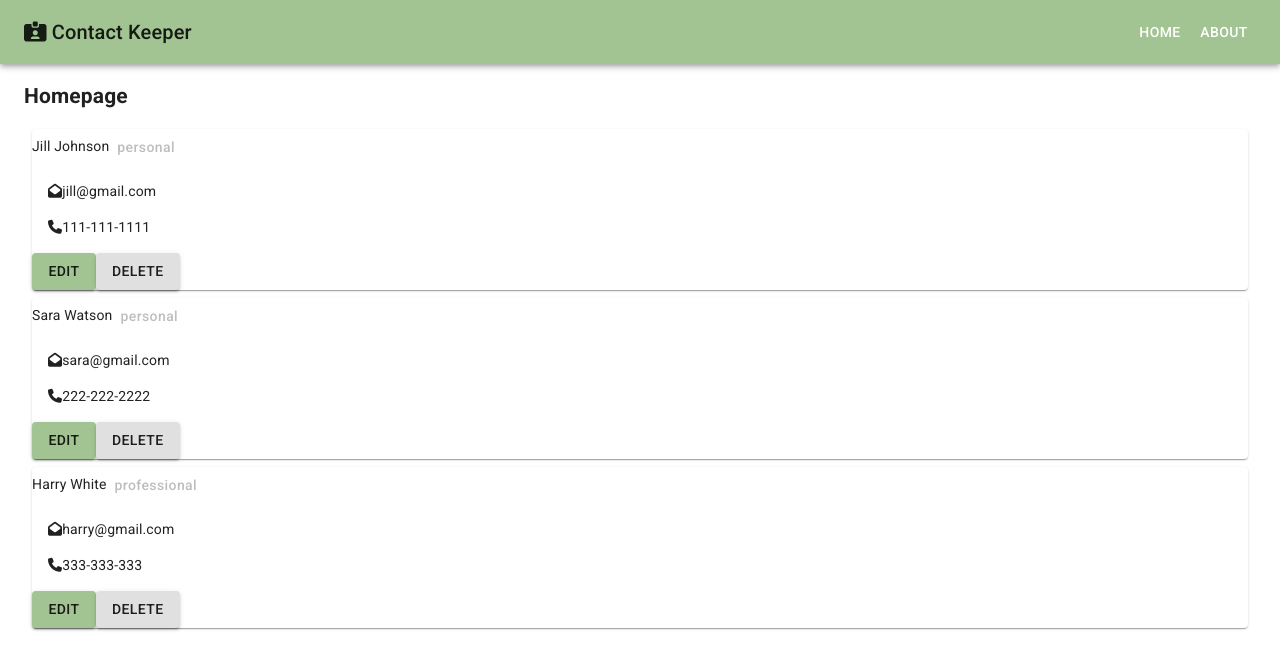
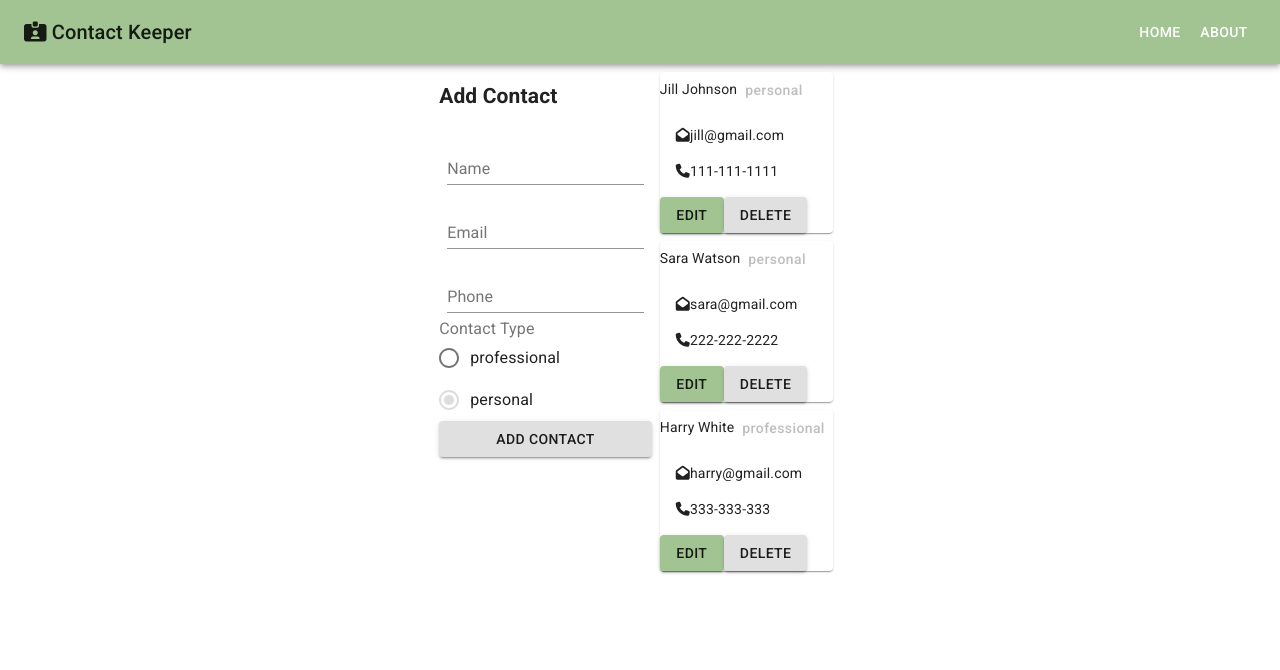
Before and after one commit to shylton/contact-keeper, a React (Create React App) app in the folder client/: page / in a window 1280 px wide. Shown: the top 670 px of the page. Built offline with nearby package versions, Linux system fonts and the light colour scheme.

Commit message:
contact form initial

```diff
--- /dev/null
+++ b/client/src/components/ContactForm.js
@@ -0,0 +1,81 @@
+import React from 'react'
+import TextField from '@material-ui/core/TextField'
+import { makeStyles } from '@material-ui/core/styles'
+
+import Button from '@material-ui/core/Button'
+import Radio from '@material-ui/core/Radio';
+import RadioGroup from '@material-ui/core/RadioGroup';
+import FormControlLabel from '@material-ui/core/FormControlLabel';
+import FormControl from '@material-ui/core/FormControl';
+import FormLabel from '@material-ui/core/FormLabel'
+
+const useStyles = makeStyles((theme) => ({
+    root: {
+        '& .MuiTextField-root': {
+            margin: theme.spacing(1),
+            width: '25ch',
+        },
+    },
+}))
+
+export default function ContactForm() {
+    const classes = useStyles()
+    const [contact, setContact] = React.useState({
+        name: '',
+        email: '',
+        phone: '',
+        type: 'personal',
+    })
+
+    const handleChange = (event) => {
+        setContact({ ...contact, [event.target.name]: event.target.value })
+    }
+
+    const handleSubmit = (event) => {
+        event.preventDefault()
+    }
+
+    return (
+        <form className={classes.root} autoComplete="off" onSubmit={handleSubmit}>
+            <h2>Add Contact</h2>
+            <div>
+                <TextField
+                    type="text"
+                    name="name"
+                    label="Name"
+                    value={contact.name}
+                    onChange={handleChange} />
+            </div>
+            <div>
+                <TextField
+                    type="email"
+                    name="email"
+                    label="Email"
+                    value={contact.email}
+                    onChange={handleChange} />
+            </div>
+            <div>
+                <TextField
+                    type="tel"
+                    name="phone"
+                    label="Phone"
+                    value={contact.phone}
+                    onChange={handleChange} />
+            </div>
+            <div>
+                <FormControl component="fieldset">
+                    <FormLabel component="legend">Contact Type</FormLabel>
+                    <RadioGroup aria-label="type" name="type" value={contact.type} onChange={handleChange}>
+                        <FormControlLabel value="professional" control={<Radio />} label="professional" />
+                        <FormControlLabel value="personal" control={<Radio />} label="personal" />
+                    </RadioGroup>
+                </FormControl>
+            </div>
+            <div>
+                <Button fullWidth variant='contained' >
+                    Add Contact
+                </Button>
+            </div>
+        </form>
+    )
+}
--- a/client/src/components/ContactItem.js
+++ b/client/src/components/ContactItem.js
@@ -8,6 +8,9 @@ import List from '@material-ui/core/List'
 import ListItem from '@material-ui/core/ListItem'
 
 const useStyles = makeStyles((theme) => ({
+    root: {
+        maxWidth: 300
+    },
     badgeInfo: {
         textTransform: "none",
         textColor: "green"  // not working, should not use button here
@@ -19,7 +22,7 @@ const ContactItem = ({ data }) => {
     const classes = useStyles()
 
     return (
-        <Paper key={id}>
+        <Paper key={id} className={classes.root}>
             <span>{name}</span>
             <Button
                 disabled
--- a/client/src/components/Contacts.js
+++ b/client/src/components/Contacts.js
@@ -1,11 +1,17 @@
 import React, { useContext } from 'react'
 import contactContext from '../contexts/contact/contactContext'
+import ContactForm from './ContactForm'
 import { makeStyles } from '@material-ui/core/styles'
+
+import Grid from '@material-ui/core/Grid'
 
 import ContactItem from './ContactItem'
 
 const useStyles = makeStyles((theme) => ({
     root: {
+        flexGrow: 1,
+    },
+    contactList: {
         '& > *': {
             margin: theme.spacing(1)
         },
@@ -18,13 +24,11 @@ const Contacts = () => {
     contactList = contactList.contacts
 
     return (
-        <React.Fragment>
-            {contactList.map((e) => (
-                <div className={classes.root}>
-                    <ContactItem key={e.id} data={e} />
-                </div>
-            ))}
-        </React.Fragment>
+        contactList.map((e) => (
+            <div className={classes.contactList}>
+                <ContactItem key={e.id} data={e} />
+            </div>
+        ))
     )
 }
 
--- a/client/src/components/Homepage.js
+++ b/client/src/components/Homepage.js
@@ -1,14 +1,21 @@
 import React from 'react'
 import Contacts from './Contacts'
+import ContactForm from './ContactForm'
+
+import Grid from '@material-ui/core/Grid'
+
 
 function HomePage() {
+
     return (
-        <React.Fragment>
-            <div>
-                <h2>Homepage</h2>
-            </div>
-            <Contacts />
-        </React.Fragment>
+        <Grid container justify="center">
+            <Grid item>
+                <ContactForm />
+            </Grid>
+            <Grid item>
+                <Contacts />
+            </Grid>
+        </Grid>
     )
 }
 
```
